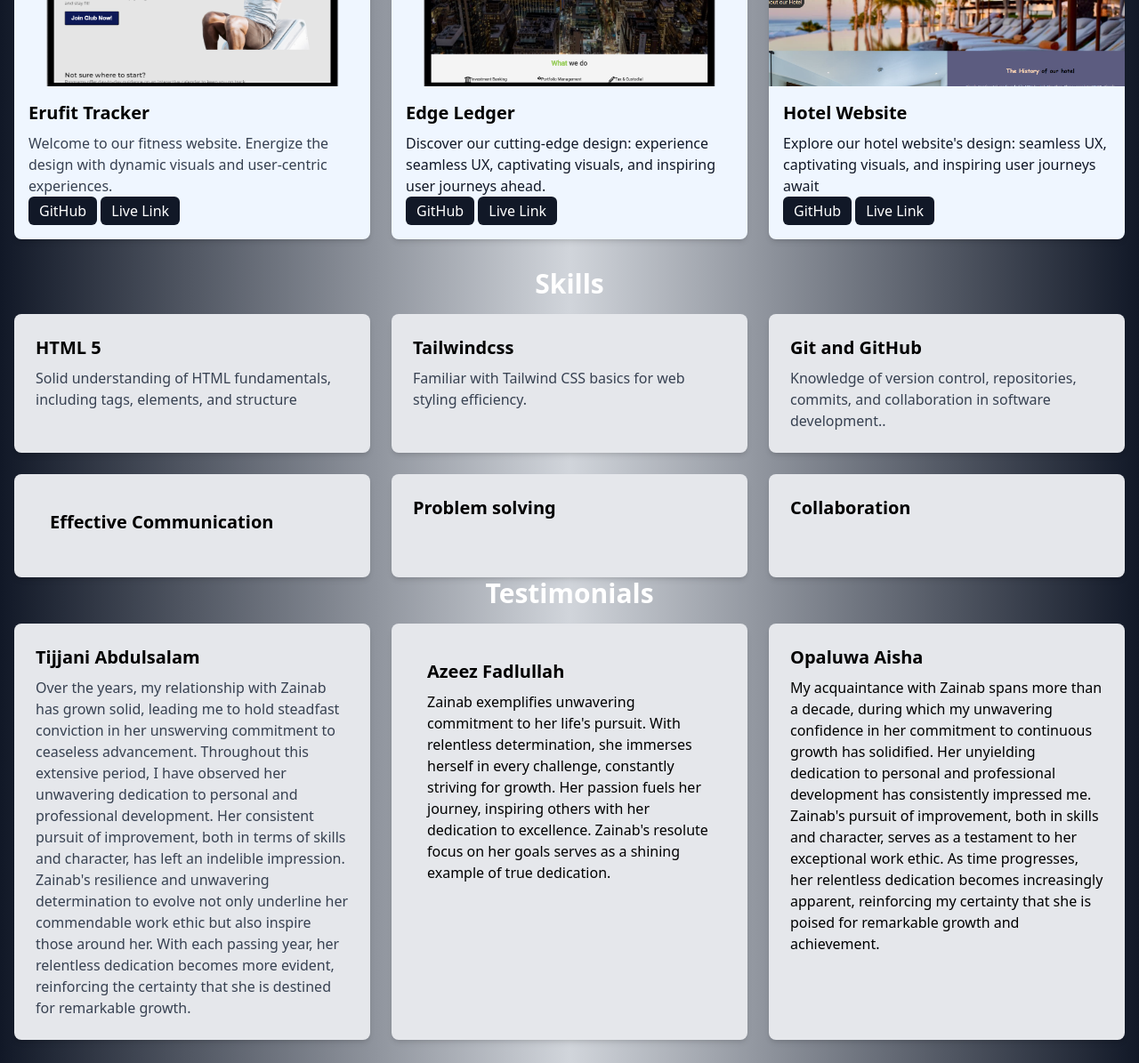
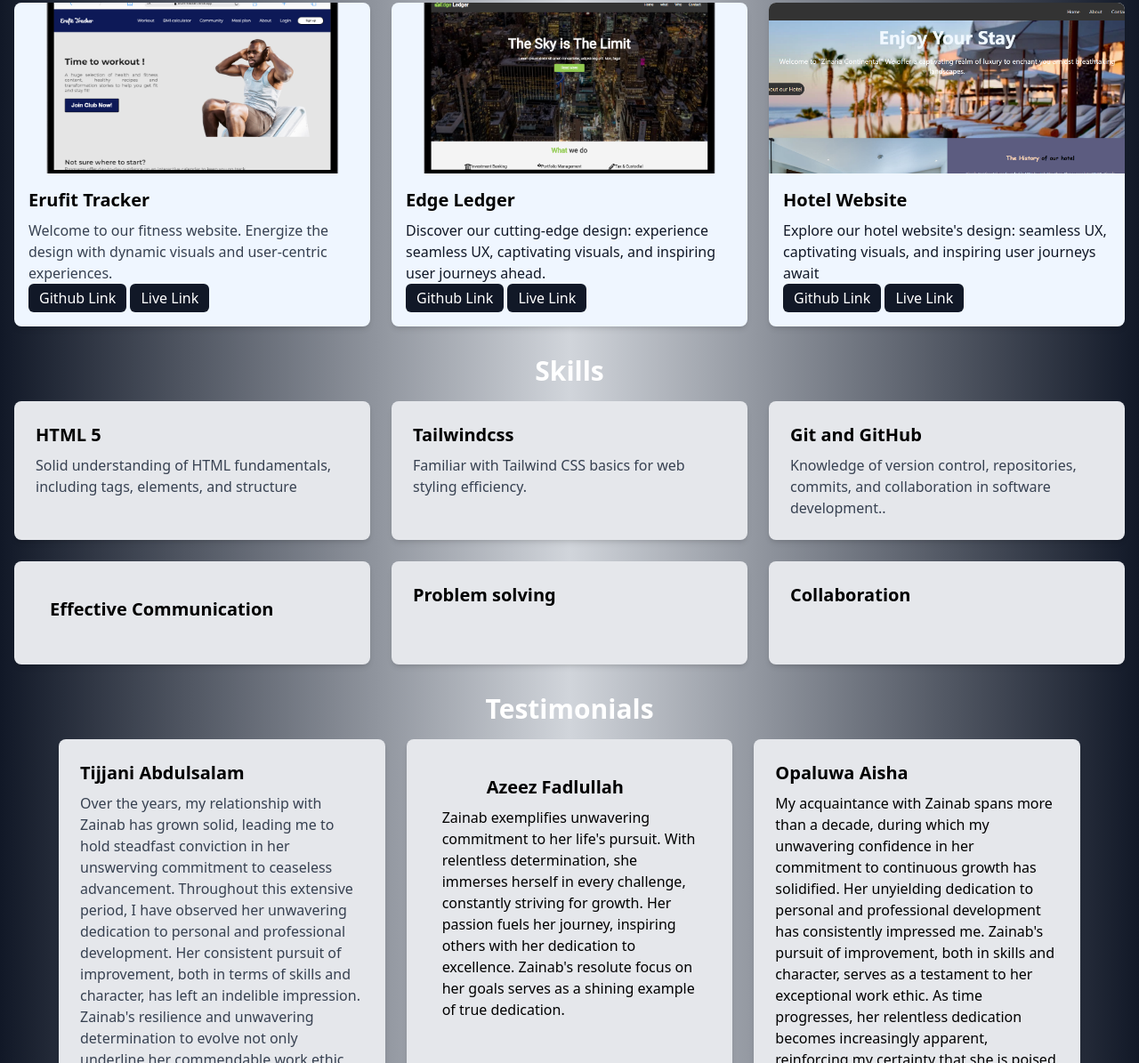
Before and after one commit to Zainab-Audu/My_Portfolio, a website: page index.html in a window 1280 px wide. Shown: the part 1605-2800 px from the top of the page at 89% size. Drawn offline with nearby package versions, Linux system fonts and the light colour scheme.

Commit message:
Adjustment

```diff
--- a/index.html
+++ b/index.html
@@ -31,7 +31,7 @@
 
     <!-- HERO SECTION -->
     <section
-      class=" px-[50px] lg:mb-[200px] mt-[80px] lg:px-[200px] lg:mt-[150px]  "
+      class=" px-[150px] pb-4 sm:pb-8 lg:mb-[200px] mt-[80px] lg:px-[200px] lg:mt-[150px]"
     >
       <div class=" flex flex-col gap-4 justify-center items-center text-center">
         <h1 class="text-[28px] font-bold">Hey there👋 </h1>
@@ -63,9 +63,9 @@
 
     <!-- About Section -->
 
-      <section class=" bg-gradient-to-r from-gray-900 via-gray-450 to-gray-900" id="About">
+      <section class="bg-gradient-to-r from-gray-900 via-gray-450 to-gray-900" id="About">
   <div class="container mx-auto px-4 lg:px-[150px] mt-6 lg:mt-[120px] flex-auto">
-    <h2 class="text-3xl font-bold mb-4 text-center">About Me</h2>
+    <h2 class=" pt-8 sm:pt-12 text-3xl font-bold mb-4 text-center">About Me</h2>
     <div class="flex flex-col lg:flex-row-reverse gap-4 items-center">
     <p class="text-[20px] text-justify">
                I am Zainab Audu, a graduate in Quantity Surveying from the University of Ilorin. My path, however, has led me to embrace the world of Frontend Development. Proficient in HTML, Tailwind CSS, JavaScript, Git, and GitHub, I derive great satisfaction from crafting user-friendly interfaces and well-structured code.
@@ -79,7 +79,7 @@ I thrive on meaningful interactions, believing that meeting new people enriches
 In essence, I am Zainab Audu—a graduate, a tech enthusiast, and a seeker of diverse experiences. My journey encapsulates learning, innovation, and a zest for life beyond the screen.
     </p>
         <img
-        class="w-[400px] h-[400px] rounded-full lg:w-[400px] lg:h-[400px] lg:rounded-lg"
+        class="w-[400px] pb-8 sm:pb-12 h-[400px] rounded-full lg:w-[400px] lg:h-[400px] lg:rounded-lg"
         src="./img/Head Shot Screenshot.jpg"
         alt="image"
       />
@@ -91,7 +91,7 @@ In essence, I am Zainab Audu—a graduate, a tech enthusiast, and a seeker of di
 
         <section class="bg-gradient-to-r from-gray-900 via-gray-300 to-gray-900  py-8 hover:bg-slate-700" id="Projects">
     <div class="container mx-auto px-4">
-    <h2 class="text-3xl font-bold mb-4 text-center ">Projects</h2>
+    <h2 class=" pt-8 sm:pt-12 text-3xl font-bold mb-4 text-center ">Projects</h2>
     <div class="grid grid-cols-1 md:grid-cols-2 lg:grid-cols-3 gap-6">
       <!-- Project Card 1 -->
       <div class="bg-blue-50 shadow-md rounded-lg overflow-hidden hover:bg-gray-300">
@@ -101,8 +101,16 @@ In essence, I am Zainab Audu—a graduate, a tech enthusiast, and a seeker of di
           <p class="text-gray-700">
             Welcome to our fitness website. Energize the design with dynamic visuals and user-centric experiences.
           </p>
-           <button type="submit" class="bg-gray-900 text-white py-1 px-3 rounded-md hover:bg-blue-600 transition-colors">GitHub</button>
-          <button type="submit" class="bg-gray-900 text-white py-1 px-3 rounded-md hover:bg-blue-600 transition-colors">Live Link</button>
+           <button type="submit" class="bg-gray-900 text-white py-1 px-3 rounded-md hover:bg-blue-600 transition-colors">
+            <a href="https://github.com/Zainab-Audu/erudite-developers-main" >
+                Github Link
+              </a>
+              </button>
+              <button type="submit" class="bg-gray-900 text-white py-1 px-3 rounded-md hover:bg-blue-600 transition-colors">
+            <a href="https://erufit-tracker.vercel.app/" >
+                Live Link
+              </a>
+              </button>
         </div>
       </div>
 
@@ -114,8 +122,16 @@ In essence, I am Zainab Audu—a graduate, a tech enthusiast, and a seeker of di
           <p class="text-gray-900">
             Discover our cutting-edge design: experience seamless UX, captivating visuals, and inspiring user journeys ahead.
           </p>
-           <button type="submit" class="bg-gray-900 text-white py-1 px-3 rounded-md hover:bg-blue-600 transition-colors">GitHub</button>
-          <button type="submit" class="bg-gray-900 text-white py-1 px-3 rounded-md hover:bg-blue-600 transition-colors">Live Link</button>
+           <button type="submit" class="bg-gray-900 text-white py-1 px-3 rounded-md hover:bg-blue-600 transition-colors">
+            <a href="https://github.com/Zainab-Audu/TIIDELab_projects" >
+                Github Link
+              </a>
+              </button>
+           <button type="submit" class="bg-gray-900 text-white py-1 px-3 rounded-md hover:bg-blue-600 transition-colors">
+            <a href="https://edgeledgeapp.vercel.app/" >
+                Live Link
+              </a>
+          </button>
 
         </div>
       </div>
@@ -127,8 +143,16 @@ In essence, I am Zainab Audu—a graduate, a tech enthusiast, and a seeker of di
           <p class="text-gray-900">
            Explore our hotel website's design: seamless UX, captivating visuals, and inspiring user journeys await
           </p>
-          <button type="submit" class="bg-gray-900 text-white py-1 px-3 rounded-md hover:bg-blue-600 transition-colors">GitHub</button>
-          <button type="submit" class="bg-gray-900 text-white py-1 px-3 rounded-md hover:bg-blue-600 transition-colors">Live Link</button>
+         <button type="submit" class="bg-gray-900 text-white py-1 px-3 rounded-md hover:bg-blue-600 transition-colors">
+            <a href="https://github.com/Zainab-Audu/Zaynab-s-Hotel-design" >
+                Github Link
+              </a>
+          </button>
+          <button type="submit" class="bg-gray-900 text-white py-1 px-3 rounded-md hover:bg-blue-600 transition-colors">
+            <a href="https://zaynab-s-hotel-design-2soh.vercel.app/" >
+                Live Link
+              </a>
+          </button>
 
 
         </div>
@@ -190,9 +214,9 @@ In essence, I am Zainab Audu—a graduate, a tech enthusiast, and a seeker of di
 </section>
 
 <!-- Testimonials section -->
-      <section class=" bg-gradient-to-r from-gray-900 via-gray-300 to-gray-900" id="Testimonials">
+      <section class=" px-[50px] bg-gradient-to-r  from-gray-900 via-gray-300 to-gray-900" id="Testimonials">
         <div class="container mx-auto px-4">
-    <h2 class="text-3xl font-bold mb-4 text-center text-white ">Testimonials</h2>
+    <h2 class=" pt-8 sm:pt-15 text-3xl font-bold mb-4 text-center text-white ">Testimonials</h2>
     <div class="grid grid-cols-1 md:grid-cols-2 lg:grid-cols-3 gap-6">
       <div class="bg-gray-200 shadow-md rounded-lg p-6">
         <h3 class="text-xl font-semibold mb-2 text-black">Tijjani Abdulsalam</h3>
@@ -203,7 +227,7 @@ In essence, I am Zainab Audu—a graduate, a tech enthusiast, and a seeker of di
 
       <!--  Testimonial Card 2 -->
       <div class="bg-gray-200 shadow-md rounded-lg p-10 text-black">
-        <h3 class="text-xl font-semibold text-black mb-2">Azeez Fadlullah</h3>
+        <h3 class=" px-[50px] text-xl font-semibold text-black mb-2">Azeez Fadlullah</h3>
         <p>Zainab exemplifies unwavering commitment to her life's pursuit. With relentless determination, she immerses herself in every challenge, constantly striving for growth. Her passion fuels her journey, inspiring others with her dedication to excellence. Zainab's resolute focus on her goals serves as a shining example of true dedication.</p>
       </div>
 
@@ -235,8 +259,8 @@ In essence, I am Zainab Audu—a graduate, a tech enthusiast, and a seeker of di
             <input type="email" id="email" name="email" class="w-full px-4 py-2 rounded-md border border-gray-400 focus:outline-none focus:border-blue-500" required>
           </div>
           <div class="mb-4">
-            <label for="message" class="block text-gray-700 font-semibold mb-2">Message</label>
-            <textarea id="message" name="message" class="w-full px-4 py-2 rounded-md border border-gray-400 focus:outline-none focus:border-blue-500" rows="4" required></textarea>
+            <label for="message" class="block text-black font-semibold mb-2">Message</label>
+            <textarea id="message" name="message" class="w-full px-4 py-2 rounded-md border text-black border-gray-400 focus:outline-none focus:border-blue-500" rows="4" required></textarea>
           </div>
           <button type="submit" class="bg-blue-500 text-white py-2 px-4 rounded-md hover:bg-blue-600 transition-colors">Send Message</button>
         </form>
```
